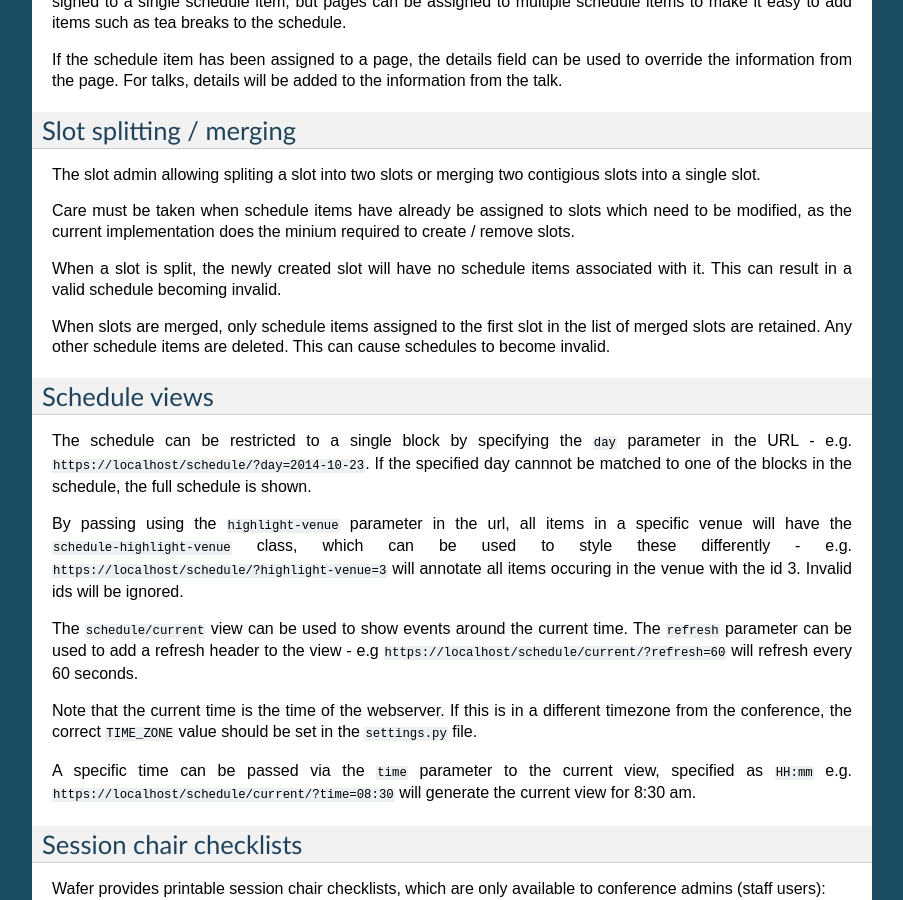
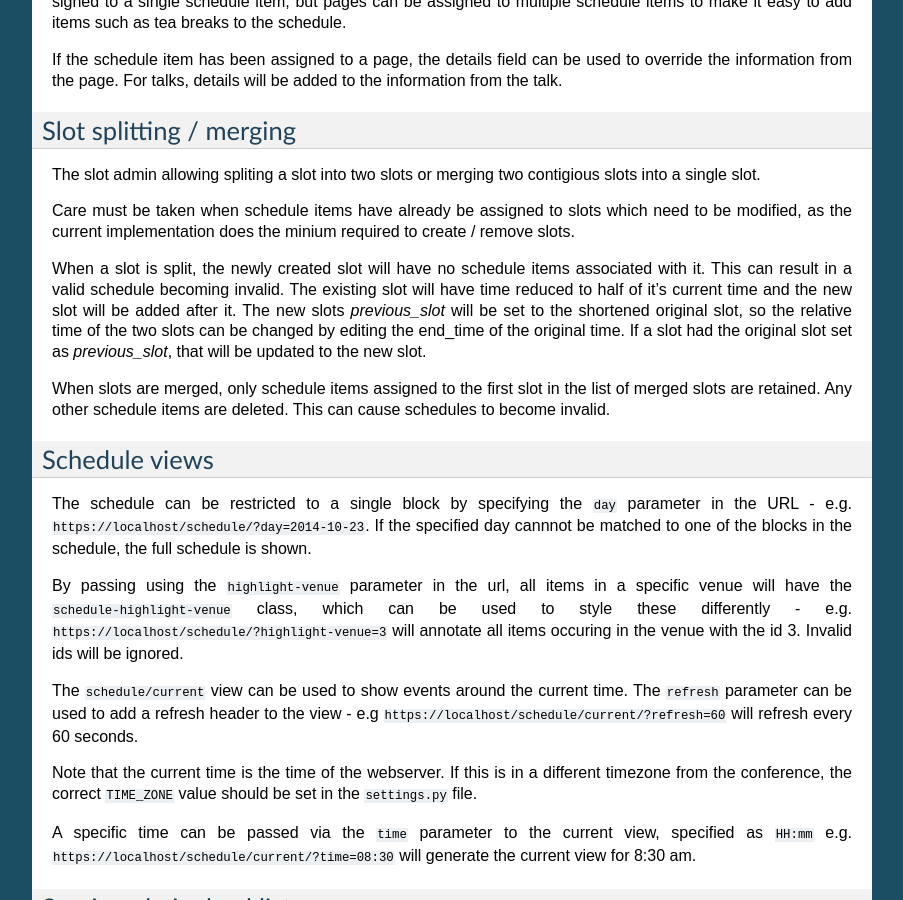
Before and after one commit to CTPUG/wafer, a Sphinx documentation site: the page built from docs/schedule.rst, in a window 1280 px wide and 900 px high, scrolled down 848 px. Shown: the whole window, without its empty margins (198-1101 px from the left). Built offline with Sphinx 7.4.7, drawn with Linux system fonts in a browser that asks for light colours; pages that are not in the unit, such as notebooks, are missing from menus.

Commit message:
Expand documentation on the split slot feature

```diff
--- a/docs/schedule.rst
+++ b/docs/schedule.rst
@@ -67,7 +67,12 @@ does the minium required to create / remove slots.
 
 When a slot is split, the newly created slot will have no schedule
 items associated with it. This can result in a valid schedule
-becoming invalid.
+becoming invalid. The existing slot will have time reduced to half
+of it's current time and the new slot will be added after it. The new
+slots `previous_slot` will be set to the shortened original slot, so
+the relative time of the two slots can be changed by editing the
+end_time of the original time. If a slot had the original slot set
+as `previous_slot`, that will be updated to the new slot.
 
 When slots are merged, only schedule items assigned to the first
 slot in the list of merged slots are retained. Any other schedule
```
